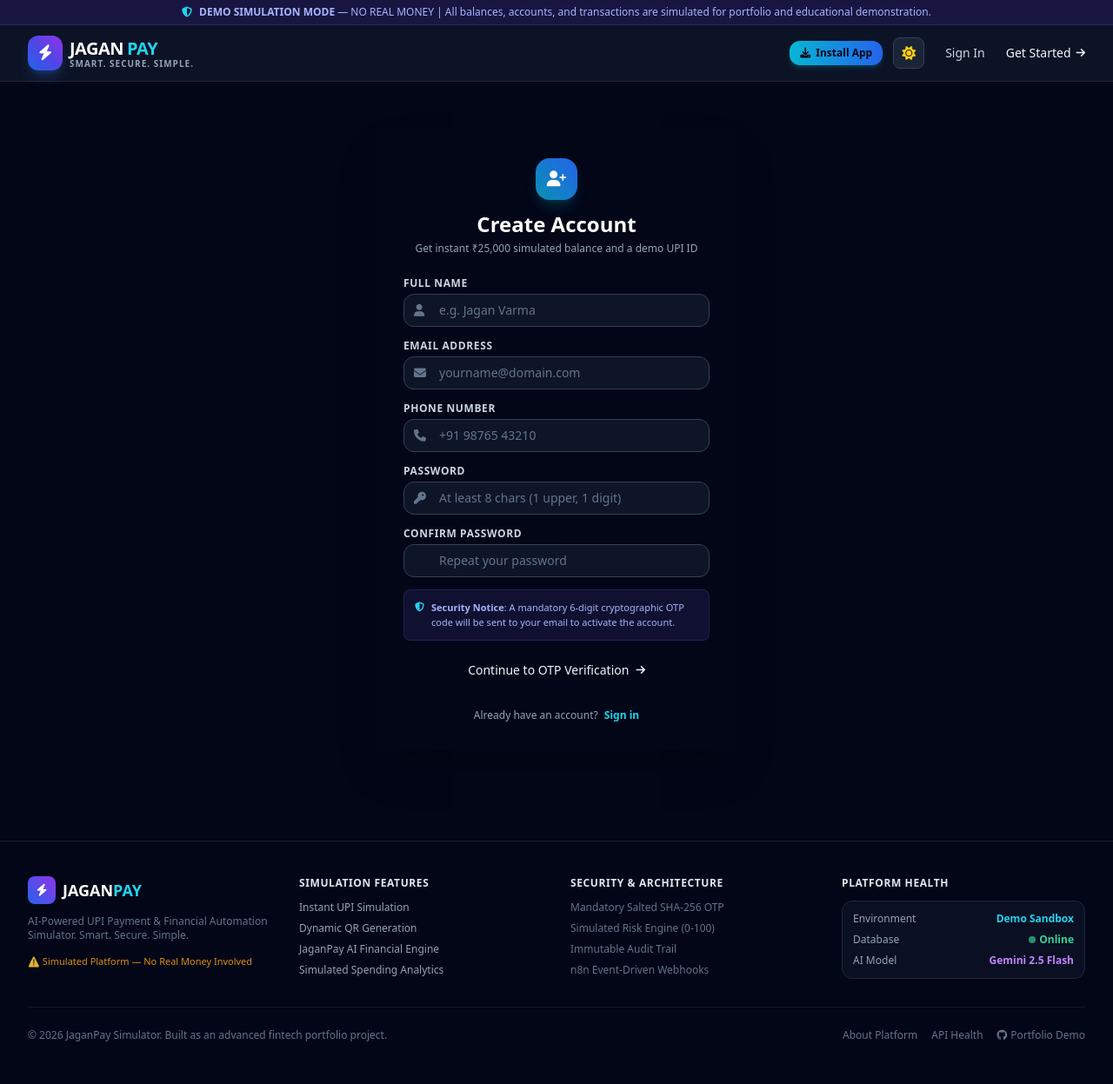
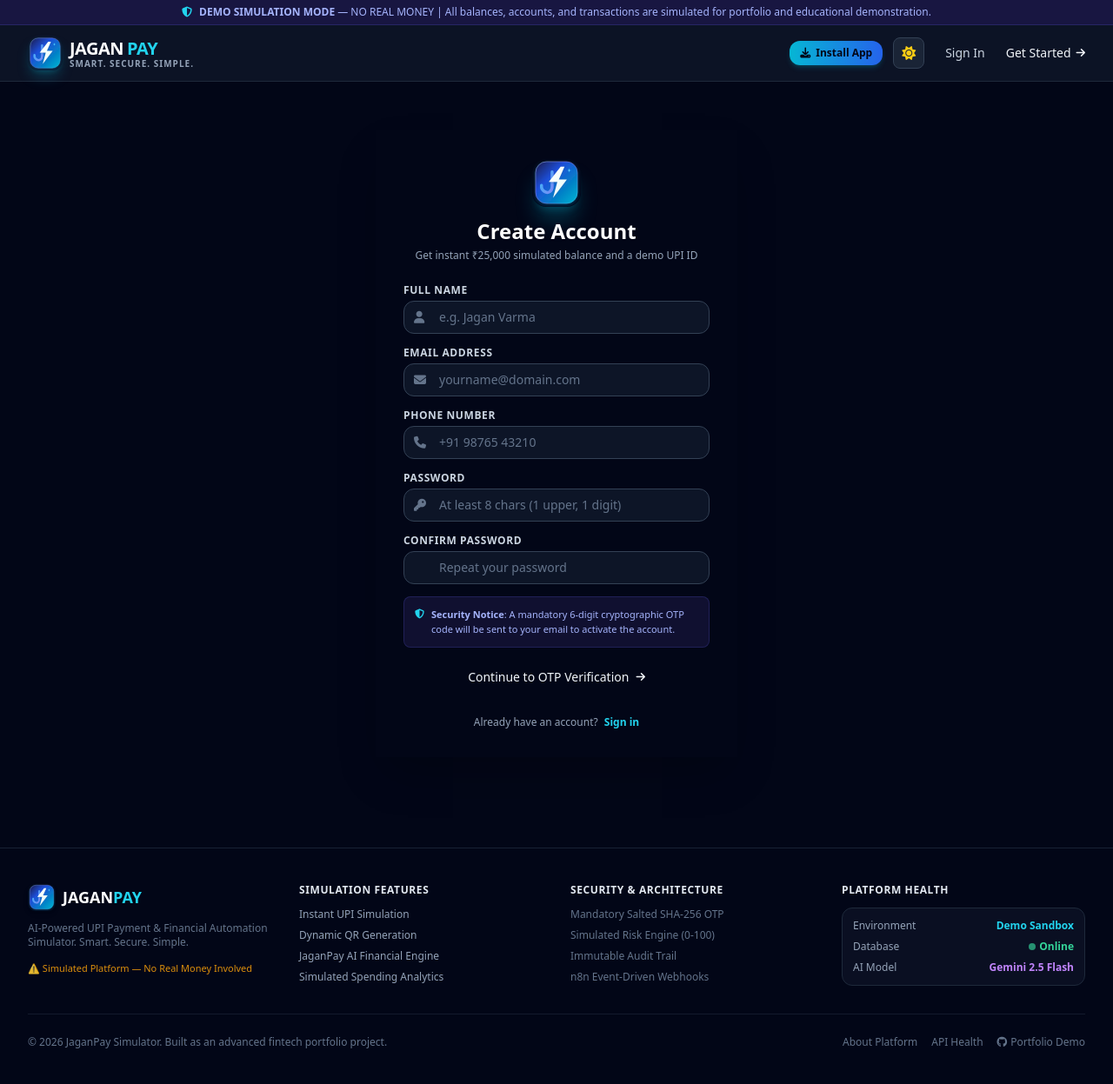
Before and after one commit to jaganpjagannath-svg/JaganPay, a Flask app: page /register in a window 1280 px wide. Shown: the whole page at 87% size. Before the commit the page ends 1198 px from the top, so only its background shows below. Run offline with Flask 3, Linux system fonts and the light colour scheme; some libraries are stand-ins or nearby versions.

Commit message:
Add official JaganPay app logo across navbar, auth pages, PWA icons, and favicon

```diff
--- a/templates/auth/login.html
+++ b/templates/auth/login.html
@@ -6,9 +6,7 @@
 <div class="max-w-md mx-auto px-4 py-12">
     <div class="glass-card p-8 shadow-2xl">
         <div class="text-center mb-6">
-            <div class="w-12 h-12 rounded-2xl bg-gradient-to-tr from-blue-600 to-purple-600 flex items-center justify-center mx-auto mb-3 shadow-lg shadow-blue-500/20">
-                <i class="fas fa-lock text-white text-lg"></i>
-            </div>
+            <img src="{{ url_for('static', filename='images/logo.svg') }}" alt="JaganPay Logo" class="w-14 h-14 rounded-2xl mx-auto mb-3 shadow-xl shadow-cyan-500/25 object-contain">
             <h2 class="text-2xl font-bold text-white">Welcome Back</h2>
             <p class="text-xs text-slate-400 mt-1">Sign in to your JaganPay demo account</p>
         </div>
--- a/templates/auth/register.html
+++ b/templates/auth/register.html
@@ -6,9 +6,7 @@
 <div class="max-w-md mx-auto px-4 py-10">
     <div class="glass-card p-8 shadow-2xl">
         <div class="text-center mb-6">
-            <div class="w-12 h-12 rounded-2xl bg-gradient-to-tr from-cyan-600 to-blue-600 flex items-center justify-center mx-auto mb-3 shadow-lg shadow-cyan-500/20">
-                <i class="fas fa-user-plus text-white text-lg"></i>
-            </div>
+            <img src="{{ url_for('static', filename='images/logo.svg') }}" alt="JaganPay Logo" class="w-14 h-14 rounded-2xl mx-auto mb-3 shadow-xl shadow-cyan-500/25 object-contain">
             <h2 class="text-2xl font-bold text-white">Create Account</h2>
             <p class="text-xs text-slate-400 mt-1">Get instant ₹25,000 simulated balance and a demo UPI ID</p>
         </div>
--- a/templates/auth/verify_otp.html
+++ b/templates/auth/verify_otp.html
@@ -6,9 +6,7 @@
 <div class="max-w-md mx-auto px-4 py-12">
     <div class="glass-card p-8 shadow-2xl relative overflow-hidden">
         <div class="text-center mb-6">
-            <div class="w-14 h-14 rounded-2xl bg-gradient-to-tr from-cyan-600 to-indigo-600 flex items-center justify-center mx-auto mb-4 shadow-lg shadow-cyan-500/20">
-                <i class="fas fa-shield-alt text-white text-xl"></i>
-            </div>
+            <img src="{{ url_for('static', filename='images/logo.svg') }}" alt="JaganPay Logo" class="w-14 h-14 rounded-2xl mx-auto mb-4 shadow-xl shadow-cyan-500/25 object-contain">
             <h2 class="text-2xl font-bold text-white tracking-tight">Security Verification</h2>
             <p class="text-xs text-slate-400 mt-2">
                 OTP has been sent to
--- a/templates/base.html
+++ b/templates/base.html
@@ -58,9 +58,7 @@
                 <!-- Brand Logo -->
                 <div class="flex items-center gap-3">
                     <a href="{{ url_for('dashboard.index') if current_user.is_authenticated else url_for('main.index') }}" class="flex items-center gap-2 group">
-                        <div class="w-10 h-10 rounded-xl bg-gradient-to-tr from-blue-600 via-indigo-600 to-purple-600 flex items-center justify-center shadow-lg shadow-blue-500/25 group-hover:scale-105 transition-transform">
-                            <i class="fas fa-bolt text-white text-lg"></i>
-                        </div>
+                        <img src="{{ url_for('static', filename='images/logo.svg') }}" alt="JaganPay Logo" class="w-10 h-10 rounded-xl shadow-lg shadow-cyan-500/25 group-hover:scale-105 transition-transform object-contain">
                         <div>
                             <span class="text-xl font-black tracking-tight text-white flex items-center gap-1">
                                 JAGAN<span class="text-cyan-400">PAY</span>
@@ -220,9 +218,7 @@
             <div class="grid grid-cols-1 md:grid-cols-4 gap-8 mb-8">
                 <div class="space-y-3">
                     <div class="flex items-center gap-2">
-                        <div class="w-8 h-8 rounded-lg bg-gradient-to-tr from-blue-600 to-purple-600 flex items-center justify-center">
-                            <i class="fas fa-bolt text-white text-sm"></i>
-                        </div>
+                        <img src="{{ url_for('static', filename='images/logo.svg') }}" alt="JaganPay Logo" class="w-8 h-8 rounded-lg shadow-md object-contain">
                         <span class="text-lg font-bold text-white">JAGAN<span class="text-cyan-400">PAY</span></span>
                     </div>
                     <p class="text-xs text-slate-500">
```
Also changed, not shown: static/favicon.ico (added), static/images/favicon.png (added), static/images/icon-192.png, static/images/icon-512.png, static/images/logo.svg.
